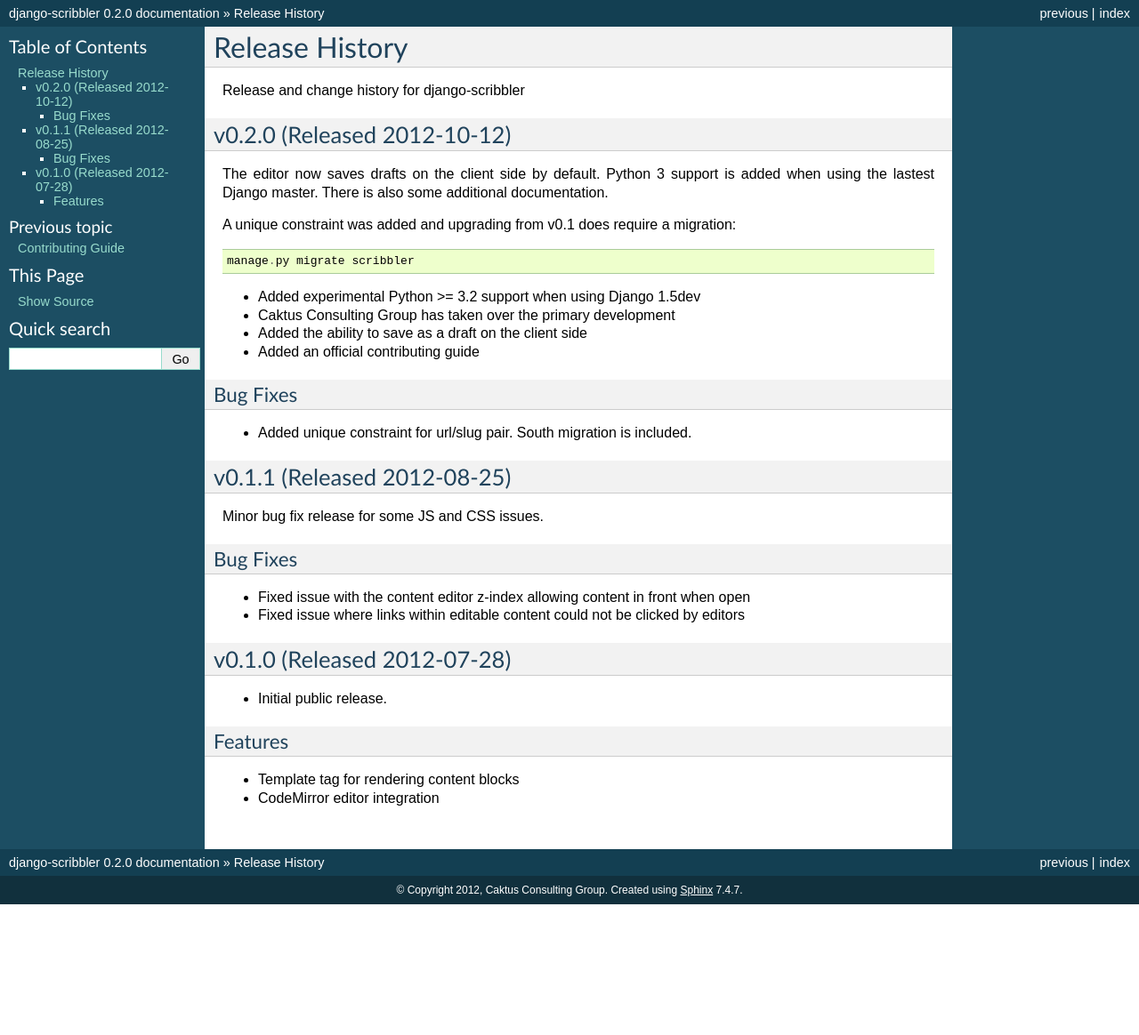
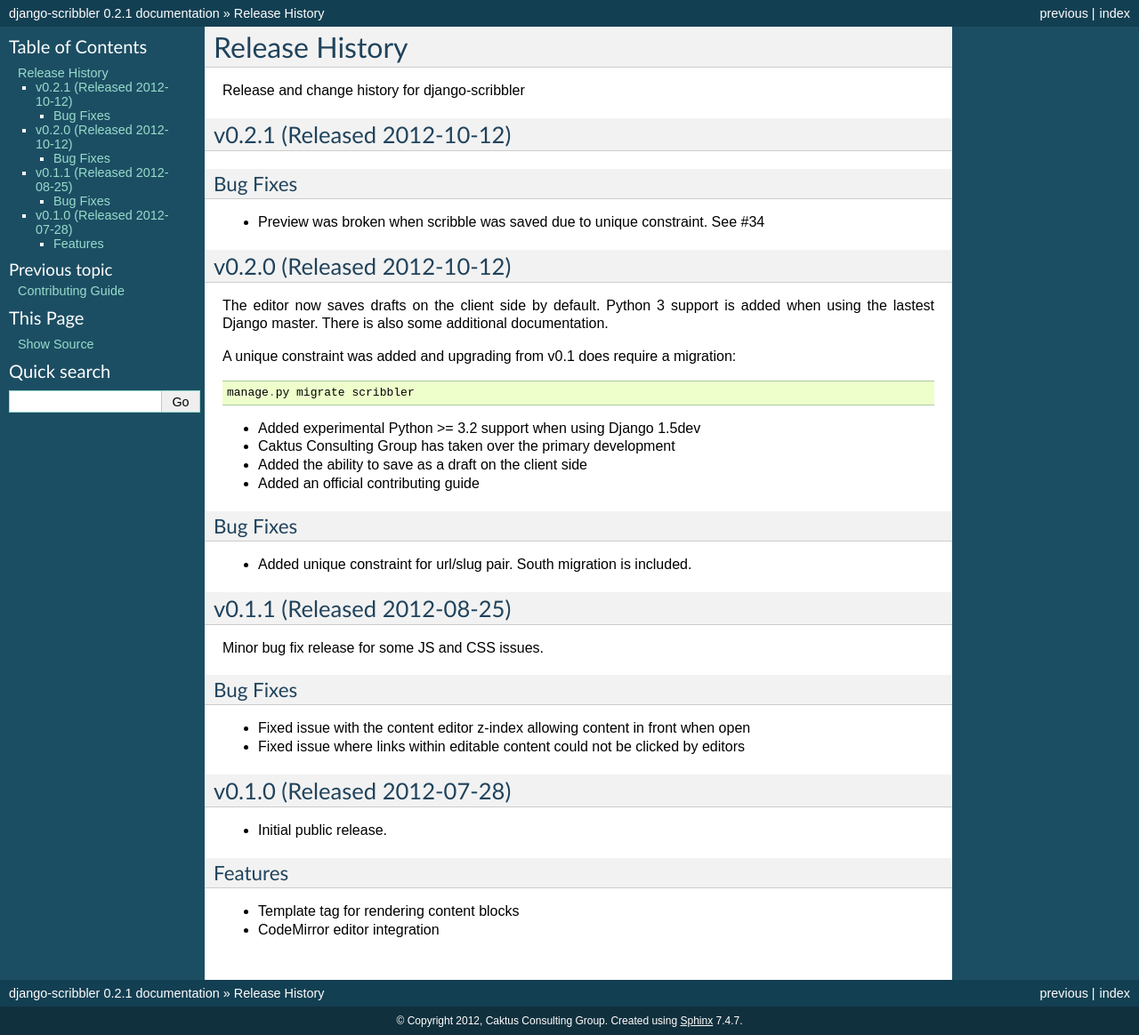
Before and after one commit to caktus/django-scribbler, a Sphinx documentation site: the page built from docs/releases.rst, in a window 1280 px wide. Shown: the whole page at 89% size. Built offline with Sphinx 7.4.7, drawn with Linux system fonts in a browser that asks for light colours; before the commit the page ends 1017 px from its top, so only the background shows below that.

Commit message:
Version bump and release notes for hot fix.

```diff
--- a/docs/conf.py
+++ b/docs/conf.py
@@ -50,7 +50,7 @@
 # The short X.Y version.
 version = '0.2'
 # The full version, including alpha/beta/rc tags.
-release = '0.2.0'
+release = '0.2.1'
 
 # The language for content autogenerated by Sphinx. Refer to documentation
 # for a list of supported languages.
--- a/docs/releases.rst
+++ b/docs/releases.rst
@@ -2,6 +2,15 @@
 ====================================
 
 Release and change history for django-scribbler
+
+
+v0.2.1 (Released 2012-10-12)
+------------------------------------
+
+Bug Fixes
+_________________
+
+- Preview was broken when scribble was saved due to unique constraint. See #34
 
 
 v0.2.0 (Released 2012-10-12)
--- a/scribbler/__init__.py
+++ b/scribbler/__init__.py
@@ -1,4 +1,4 @@
 "django-scribbler is an application for managing snippets of text for a Django website."
 
 
-__version__ = '0.2.0'
+__version__ = '0.2.1'
```
